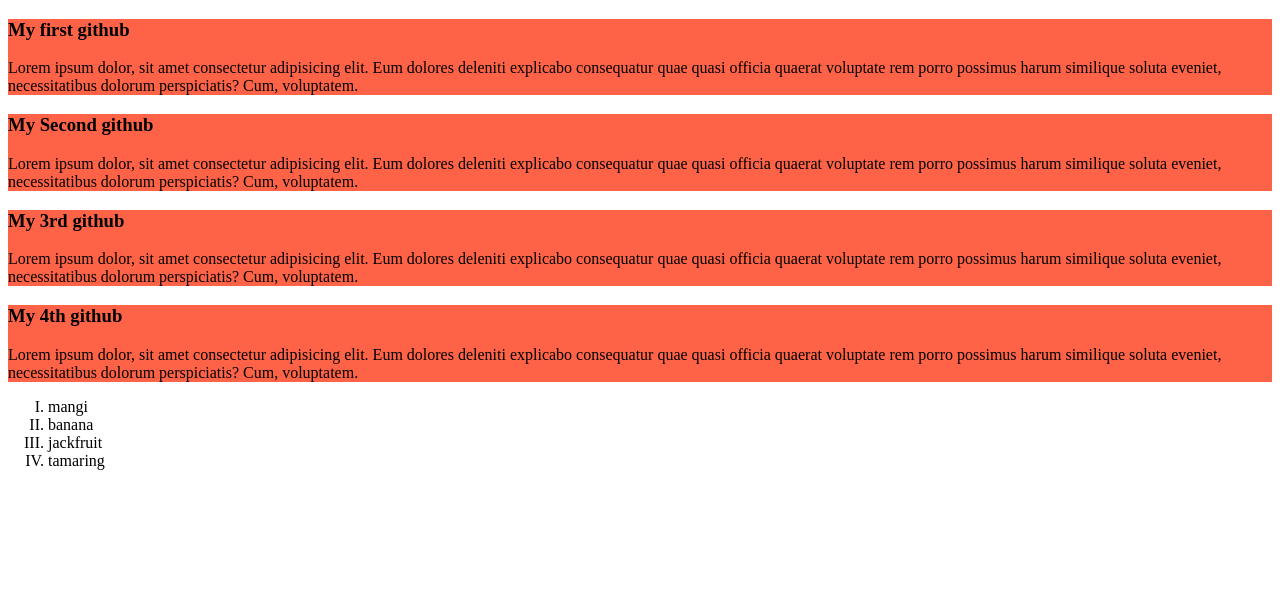
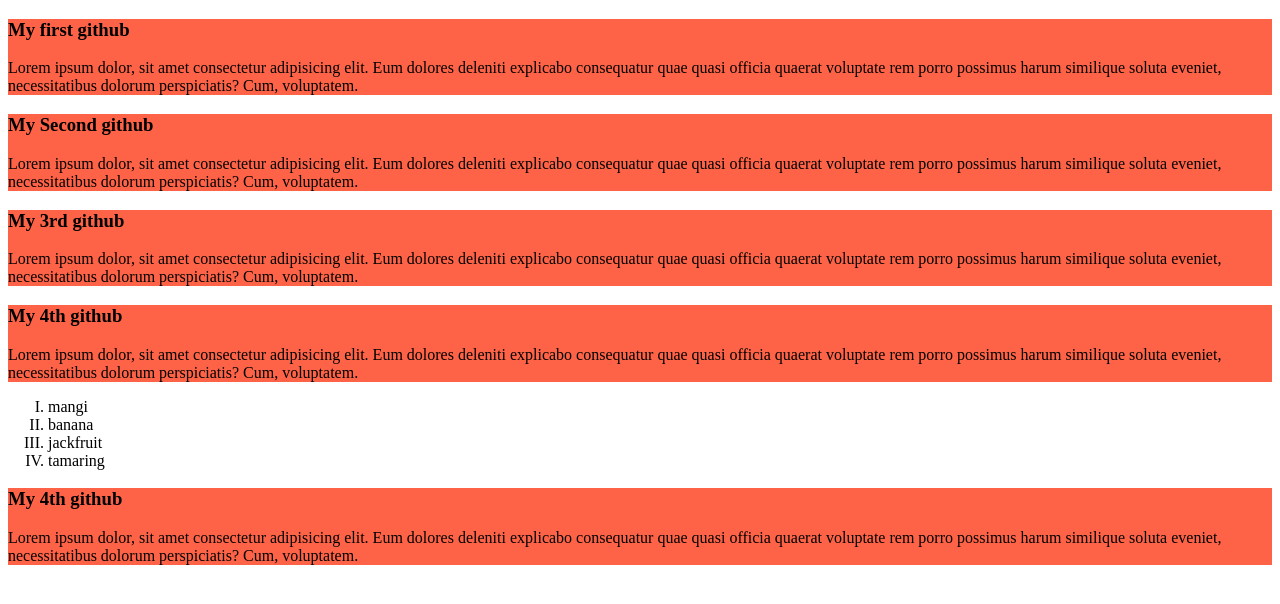
Before and after one commit to Ahsan-Tapadar/my-simple-github, a plain HTML site: page index.html in a window 1280 px wide. Drawn offline with Linux system fonts and the light colour scheme.

Commit message:
added another div

```diff
--- a/index.html
+++ b/index.html
@@ -29,6 +29,10 @@
         <li>jackfruit</li>
         <li>tamaring</li>
     </ol>
+    <div>
+        <h3>My 4th github</h3>
+        <p>Lorem ipsum dolor, sit amet consectetur adipisicing elit. Eum dolores deleniti explicabo consequatur quae quasi officia quaerat voluptate rem porro possimus harum similique soluta eveniet, necessitatibus dolorum perspiciatis? Cum, voluptatem.</p>
+    </div>
 
 </body>
 </html>
```
